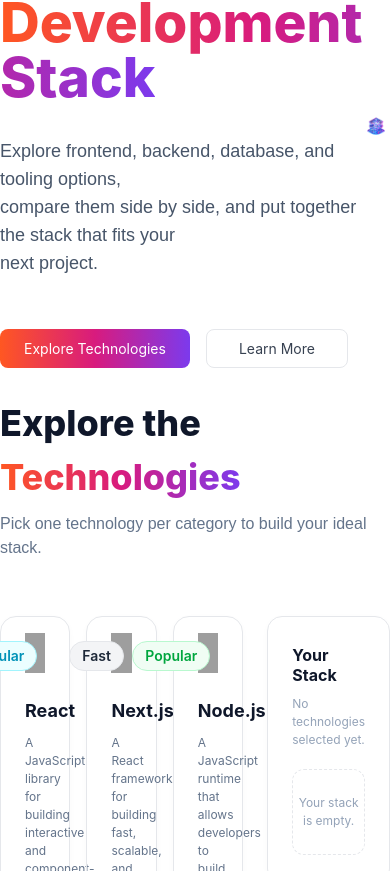
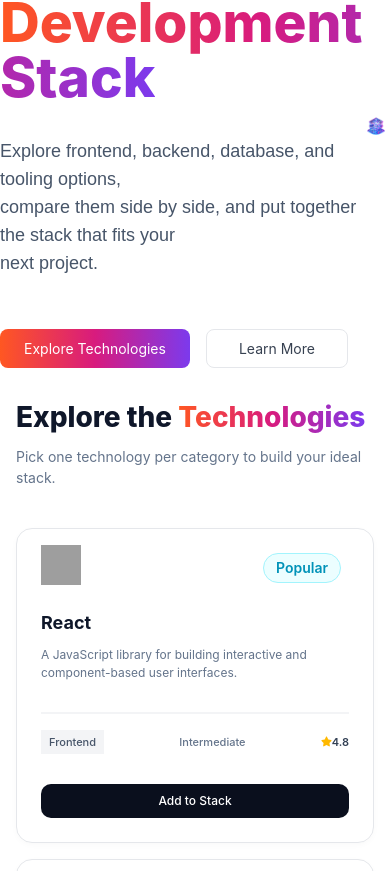
Before and after one commit to Mahjabinjannat/A05-DevStack, a React (Vite) app: page / in a window 390 px wide. Shown: the part 229-1100 px from the top of the page. Built offline with nearby package versions, Linux system fonts and the light colour scheme; grey boxes are pictures that could not be loaded.

Commit message:
make-the-DevStack-component-responsive

```diff
--- a/src/component/Navbar.tsx
+++ b/src/component/Navbar.tsx
@@ -36,7 +36,6 @@
     <nav className="sticky top-0 z-50 border-b border-gray-200 bg-white shadow-sm">
       <div className="container mx-auto">
         <div className="grid grid-cols-3 items-center px-4 py-4 lg:hidden">
-          {/* Left - Hamburger */}
           <div className="flex justify-start">
             <button
               onClick={() => setIsMenuOpen(!isMenuOpen)}
--- a/src/devStack/DevStacks.tsx
+++ b/src/devStack/DevStacks.tsx
@@ -13,18 +13,18 @@
 
   return (
     <>
-      <div className="container mx-auto mr-20 mb-24">
-        <h2 className="font-extrabold text-[36px] text-[#0F172A]">
+      <div className="container mx-auto px-4 sm:px-6 lg:px-8">
+        <h2 className="text-[28px] font-extrabold text-[#0F172A] sm:text-[32px] lg:text-[36px]">
           Explore the{" "}
           <span className="bg-gradient-to-r bg-brand-gradient bg-clip-text text-transparent ">
             Technologies
           </span>
         </h2>
-        <p className="text-[16px] text-[#64748B] pt-2 font-jakarta">
+        <p className="pt-2 text-[14px] text-[#64748B] sm:text-[16px]">
           Pick one technology per category to build your ideal stack.
         </p>
-        <div className="grid grid-cols-[3fr_1fr] gap-6 my-14">
-          <div className="grid grid-cols-3 gap-4">
+        <div className="my-10 grid grid-cols-1 gap-6 lg:my-14 lg:grid-cols-[3fr_1fr]">
+          <div className="grid grid-cols-1 gap-4 sm:grid-cols-2 lg:grid-cols-3">
             {devStacks.map((devStack) => (
               <DevStackCard
                 devStack={devStack}
```
